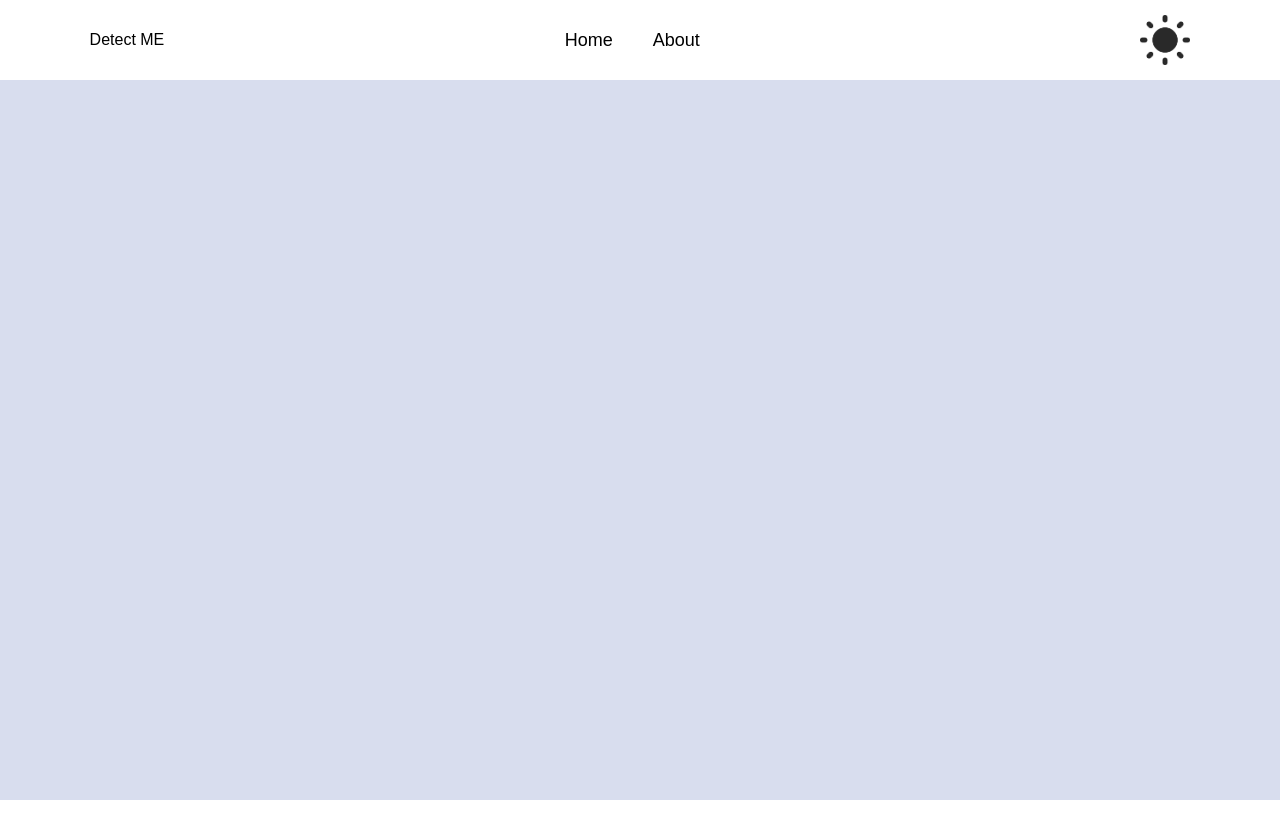
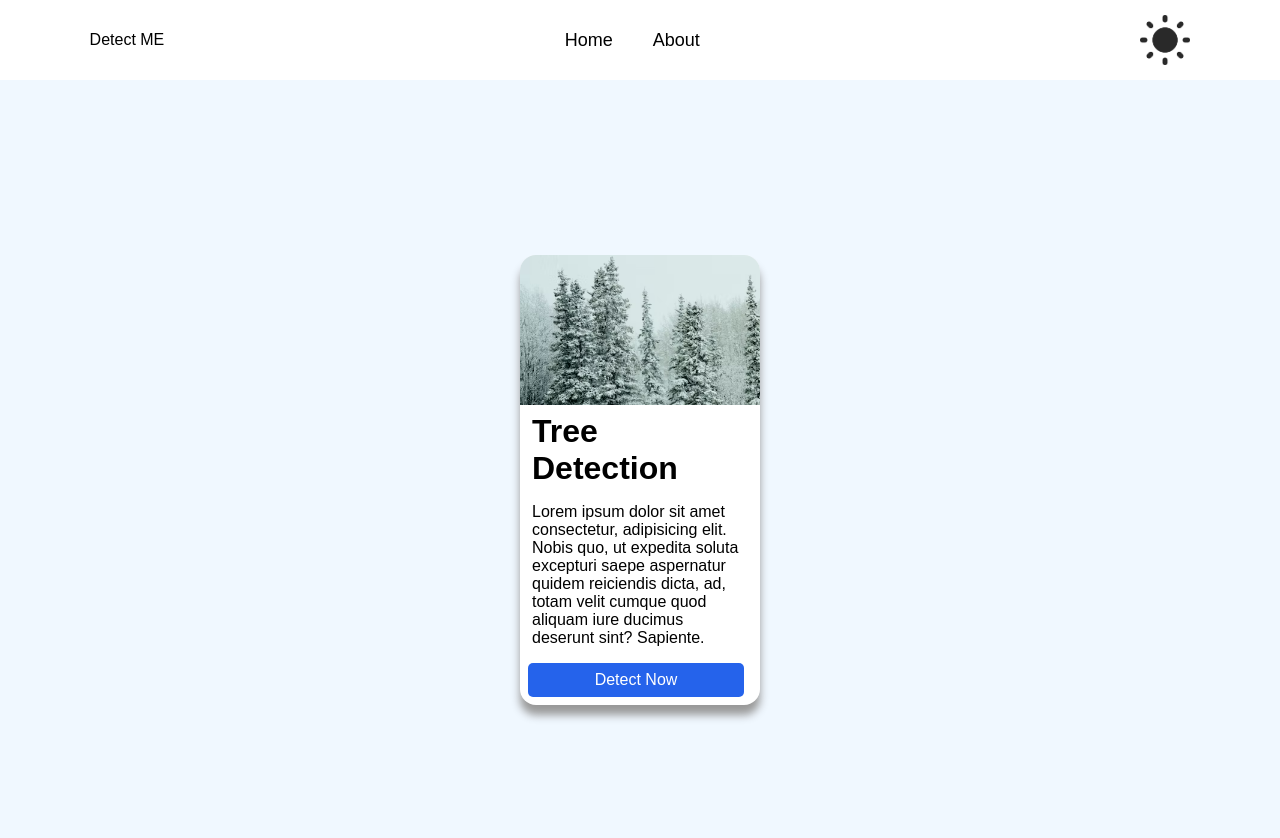
Before and after one commit to sahilbheke/UI_ForObjectDetection, a React (Vite) app in the folder react-app/: page / in a window 1280 px wide. Shown: the top 838 px of the page. Before the commit the page ends 800 px from the top, so only its background shows below. Built offline with nearby package versions, Linux system fonts and the light colour scheme.

Commit message:
basic card component done

```diff
--- a/react-app/src/App.jsx
+++ b/react-app/src/App.jsx
@@ -1,19 +1,18 @@
 import React, { useState } from 'react'
 import "./App.css"
 import Navbar from "./Components/Navbar/Navbar";
-// import Card from "./Components/Cards/Card";
+import Card from "./Components/Cards/Card";
 
 function App() {
   const [theme, setTheme] = useState('light');
   return (
 
     <div>
+
       <div className={`container ${theme}`}>
         <Navbar theme={theme} setTheme={setTheme} />
 
-        {/* <div className="App">
-          <Card/>
-        </div> */}
+        <Card />
 
       </div>
 
--- a/react-app/src/Components/Cards/Card.css
+++ b/react-app/src/Components/Cards/Card.css
@@ -0,0 +1,40 @@
+.card-container{
+    width: 15rem;
+    border-radius: 1rem;
+    box-shadow: 0px 10px 8px #999;
+    display: flex;
+    flex-direction: column;
+    margin: 0.5rem;
+    background-color: white;
+    height: fit-content;
+}
+
+.card-img{
+    width: 100%;
+    border-radius: 1rem 1rem 0 0;
+}
+
+.card-title,
+.card-discription{
+    margin: 0.5rem 5%;
+}
+
+.card-btn{
+    text-align: center;
+    width: 90%;
+    border-radius: 5px;
+    padding: 0.5rem 1rem;
+    background-color: #2563eb;
+    color: white;
+    text-decoration: none;
+    margin: 0.5rem;
+}
+
+.cards {
+    display: flex;
+    flex-direction: column;
+    align-items: center;
+    justify-content: center;
+    height: 100vh;
+    background-color: aliceblue;
+}
--- a/react-app/src/Components/Cards/Card.jsx
+++ b/react-app/src/Components/Cards/Card.jsx
@@ -1,7 +1,36 @@
 import React from 'react'
+import tree from '../../assets/tree.avif'
+import './Card.css'
+// export const Card = () => {
+//     return (
+//         <div>Card</div>
+//     )
+// }
+function Card() {
+    return (
+        <div className='cards'>
+            <div className='card-container'>
+                <img src={tree} alt="Card Image" className='card-img'/>
+                <h1 className='card-title'>Tree Detection</h1>
+                <p className='card-discription'>
+                   Lorem ipsum dolor sit amet consectetur, adipisicing elit. Nobis quo, ut expedita soluta excepturi saepe aspernatur quidem reiciendis dicta, ad, totam velit cumque quod aliquam iure ducimus deserunt sint? Sapiente.
+                </p>
+                <a href='tree_detection' className='card-btn'>Detect Now</a>
+            </div>
 
-export const Card = () => {
-    return (
-        <div>Card</div>
+            {/* <div className='card-container'>
+                <img src={tree} alt="Card Image" className='card-img'/>
+                <h1 className='card-title'>Card Title</h1>
+                <p className='card-discription'>
+                   Lorem ipsum dolor sit amet consectetur, adipisicing elit. Nobis quo, ut expedita soluta excepturi saepe aspernatur quidem reiciendis dicta, ad, totam velit cumque quod aliquam iure ducimus deserunt sint? Sapiente.
+                </p>
+                <a href='tree_detection' className='card-btn'>Learn More</a>
+            </div> */}
+
+
+        </div>
+
     )
 }
+
+export default Card
--- a/react-app/src/index.css
+++ b/react-app/src/index.css
@@ -6,12 +6,12 @@
   font-family: Arial, Helvetica, sans-serif;
 }
 
-.container {
+/* .container {
   width: 100vw;
   min-height: 100vh;
   background: hsl(226, 39%, 89%);
-  /* transition: 0.5s; */
+  transition: 0.5s;
 }
 .container.dark {
   background: #222;
-}
+} */
```
Also changed, not shown: react-app/src/assets/tree.avif (added).
